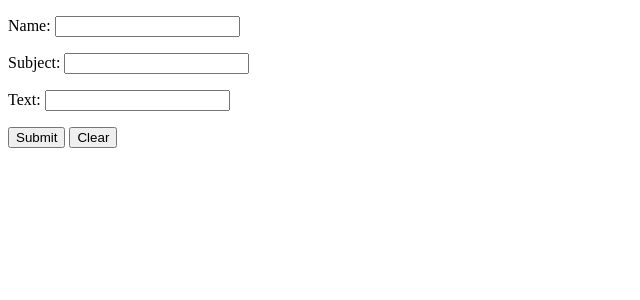
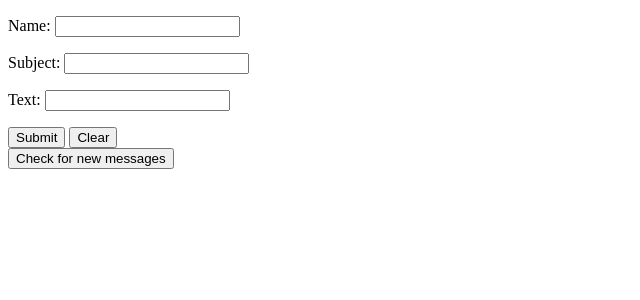
Before and after one commit to e-mit/fastapi-aws-django-gcp, a Django app: page / in a window 1280 px wide. Shown: the top 300 px of the page, without its empty margins (0-640 px from the left). Run offline with Django 5.2, Linux system fonts and the light colour scheme; data that the repository does not hold is empty.

Commit message:
Add check for new messages button

```diff
--- a/django_app/app/templates/app/index.html
+++ b/django_app/app/templates/app/index.html
@@ -13,6 +13,7 @@
         <button type="submit">Submit</button>
         <input type="reset" value="Clear">
     </form>
+    <button onClick="window.location.href=window.location.href">Check for new messages</button>
     {% for message in message_list %}
         <p><a href="{% url 'app:message_detail' message.id %}">{{ message.subject }}</a>
         <div>By {{ message.name }} at {{ message.timestamp }}</div>
```
